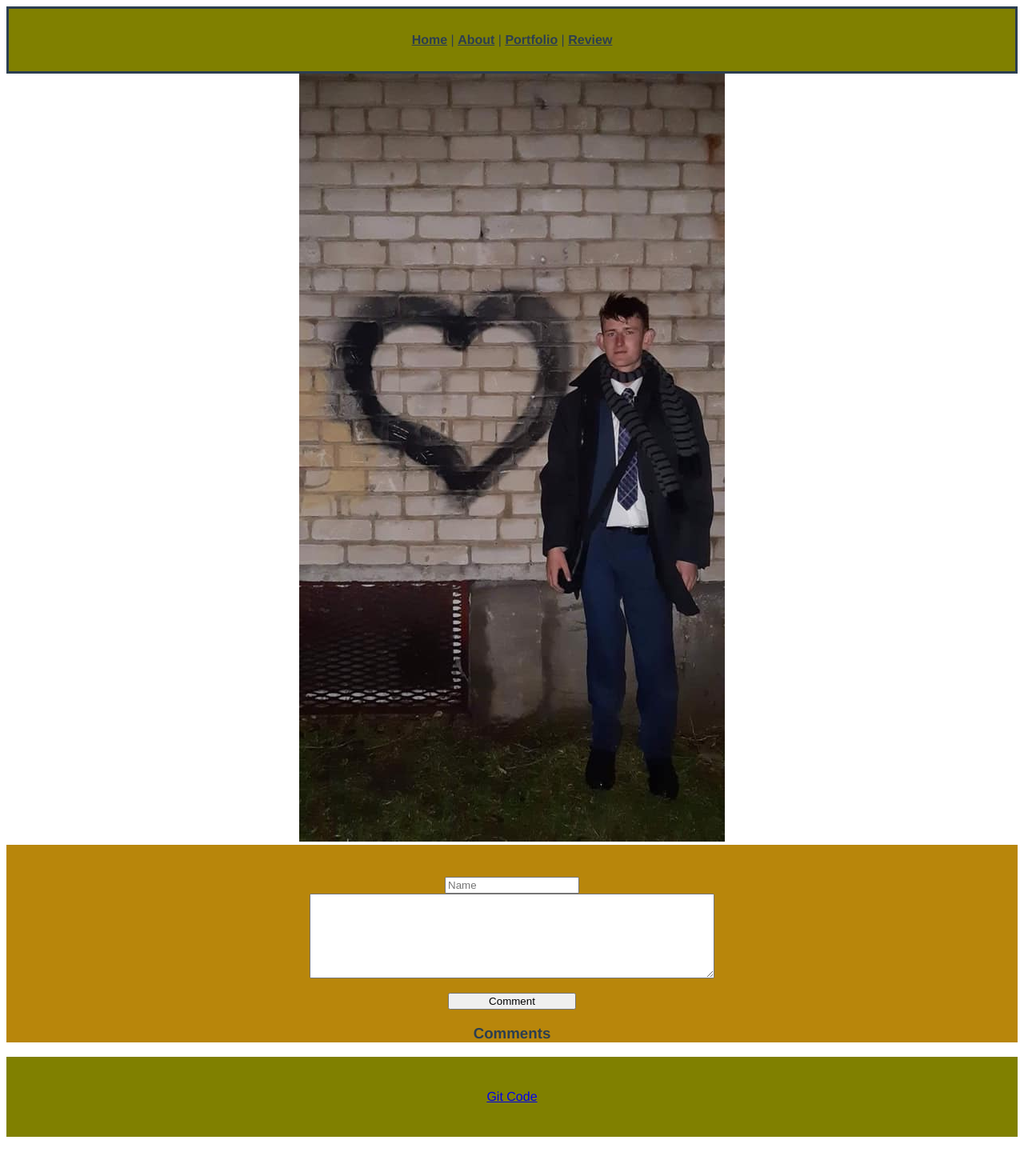
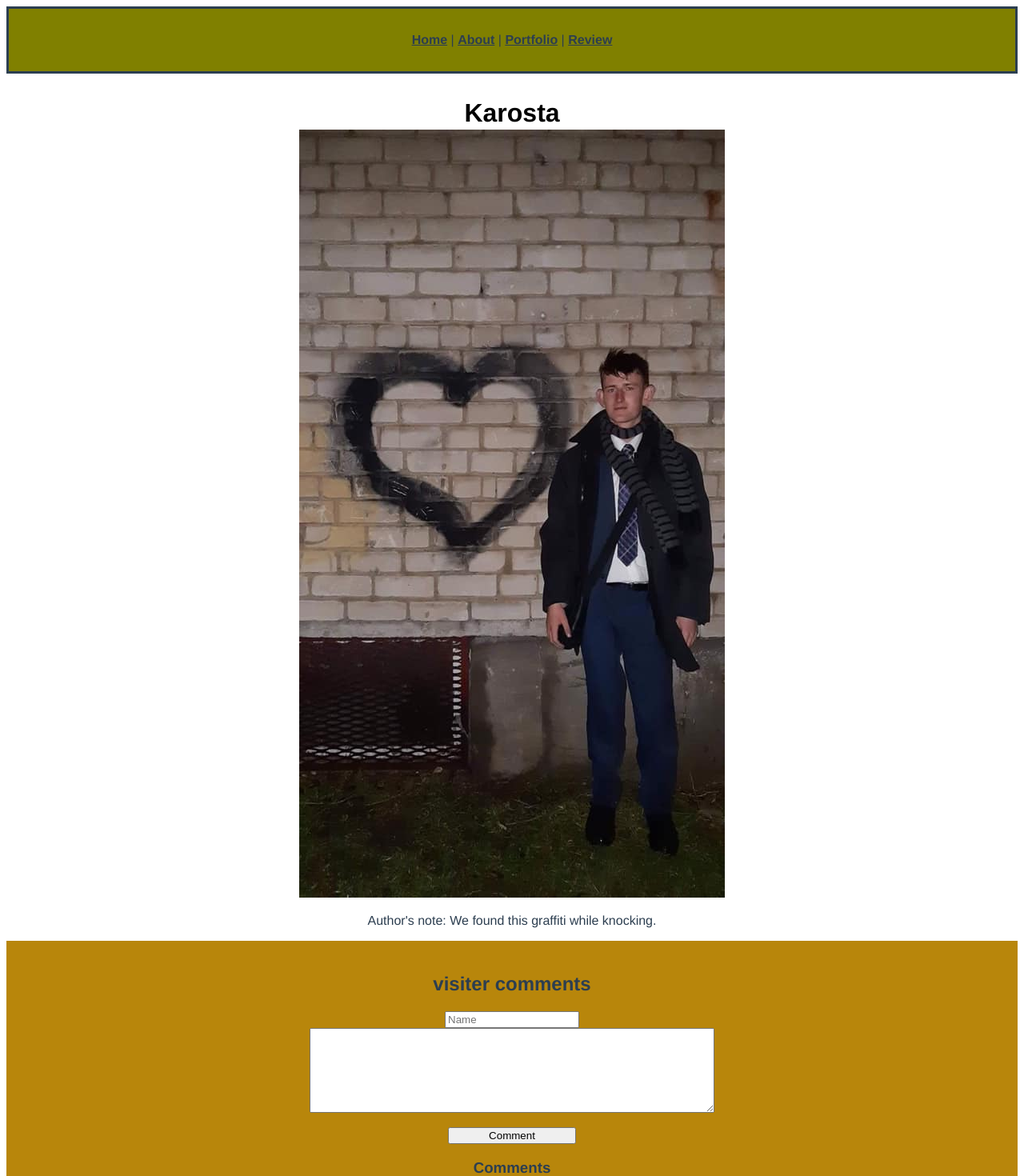
Before and after one commit to MichaelCh-svg/latvija, a Vue app: page /product/1 in a window 1280 px wide. Shown: the top 1470 px of the page at 80% size. Before the commit the page ends 1429 px from the top, so only its background shows below. Built offline with nearby package versions, Linux system fonts and the light colour scheme.

Commit message:
added functionality

```diff
--- a/src/images.js
+++ b/src/images.js
@@ -1,75 +1,99 @@
 let mock = [
     {
       id: 1,
-      name: "Liepaja",
+      name: "Karosta",
+      description: "We found this graffiti while knocking.",
       image: "lat1.jpg",
-      quantity: 0
+      quantity: 0,
+      comments: []
     },
     {
         id: 2,
-        name: "Liepaja",
+        name: "North Liepaja",
+        description: "This dead tree had some nice support and a well mown lawn around it.",
         image: "lat2.jpg",
-        quantity: 0
+        quantity: 0,
+        comments: []
       },
       {
         id: 3,
-        name: "Liepaja",
+        name: "Graveyard",
+        description: "This was a somewhat secluded location down a side street in a graveyard.",
         image: "lat3.jpg",
-        quantity: 0
+        quantity: 0,
+        comments: []
       },
       {
         id: 4,
-        name: "Liepaja",
+        name: "Circle-about",
+        description: "Well-decorated round about in city center.",
         image: "lat4.jpg",
-        quantity: 0
+        quantity: 0,
+        comments: []
       },
       {
         id: 5,
-        name: "Liepaja",
+        name: "Ocean-north",
+        description: "A bunch of rocks set out by the sea.",
         image: "lat5.jpg",
-        quantity: 0
+        quantity: 0,
+        comments: []
       },
       {
         id: 6,
-        name: "Liepaja",
+        name: "Ocean",
+        description: "The ocean by city center.",
         image: "lat6.jpg",
-        quantity: 0
+        quantity: 0,
+        comments: []
       },
       {
         id: 7,
-        name: "Liepaja",
+        name: "North Liepaja",
+        description: "A war ruin hidden in the northern part of the city.",
         image: "lat7.jpg",
-        quantity: 0
+        quantity: 0,
+        comments: []
       },
       {
         id: 8,
-        name: "Liepaja",
+        name: "River",
+        description: "The river in city center.",
         image: "lat8.jpg",
-        quantity: 0
+        quantity: 0,
+        comments: []
       },
       {
         id: 9,
-        name: "Liepaja",
+        name: "Bus stop",
+        description: "The bus stop in city center with an old tree.",
         image: "lat9.jpg",
-        quantity: 0
+        quantity: 0,
+        comments: []
       },
       {
         id: 10,
-        name: "Liepaja",
+        name: "Tram",
+        description: "The tram lines at night.",
         image: "lat10.jpg",
-        quantity: 0
+        quantity: 0,
+        comments: []
       },
       {
         id: 11,
-        name: "Liepaja",
+        name: "Karosta at night",
+        description: "A small part of Karosta a little further inland.",
         image: "lat11.jpg",
-        quantity: 0
+        quantity: 0,
+        comments: []
       },
       {
         id: 12,
-        name: "Liepaja",
+        name: "Riga, changing weather",
+        description: "Umbrellas work against the sun, too.",
         image: "lat12.jpg",
-        quantity: 0
+        quantity: 0,
+        comments: []
       },
       // {
       //   id: 13,
--- a/src/views/Product.vue
+++ b/src/views/Product.vue
@@ -1,22 +1,44 @@
 <template>
 <div>
+  <div class="info">
+            <h1>{{ product.name }}</h1>
+          </div>
   <div class="image">
     <img :src="'/images/'+product.image">
   </div>
+  <div class = "description">
+    <p>Author's note: {{product.description}}</p>
+     </div>
   <div class = 'comments'>
-          <form v-on:submit.prevent="addComment()">
+          <h2>visiter comments</h2>
+          <form v-on:submit.prevent="addComment(product)">
             <input v-model="addedName" placeholder="Name">
             <textarea v-model="addedComment"></textarea>
             <br />
             <button type="submit">Comment</button>
           </form>
           <h3>Comments</h3>
-          <div v-for="comment in this.comments" :key="comment.number">
+          <div v-for="comment in product.comments" :key="comment.number">
             <hr>
             <p>{{comment.text}}</p>
             <p><i>-- {{comment.author}}</i></p>
-          </div>
+            <form v-on:submit.prevent="settrue(comment)">
+            <button type="submit"> edit</button>
+            </form>
+            <form v-on:submit.prevent="del(comment)">
+            <button type="submit"> delete</button>
+            </form>
+            <div v-if='comment.editing===true'>
+              <form v-on:submit.prevent="edit(comment)">
+            <input v-model="comment.author">
+            <textarea v-model="comment.text"></textarea>
+            <br />
+            <button type="submit">Finish edit</button>
+          </form>
         </div>
+
+      </div>
+    </div>
 </div>
 </template>
 
@@ -42,15 +64,29 @@ export default {
     this.amount = this.amount.toFixed(2);
   },
   methods: {
-    addComment() {
+    addComment(product) {
         console.log("comment, method called");
-        this.comments.push({
+        product.comments.push({
           author: this.addedName,
           text: this.addedComment,
           number: this.number,
+          editing: false,
         });
         this.number += 1;
+        this.addedComment = '';
+        this.addedName = '';
       },
+      settrue(comment){
+        comment.editing = true;
+      },
+      edit(comment){
+        comment.editing=false;
+      },
+      del(comment) {
+        // let object = this.comments.reduce(erase=>erase.number=comment.number);
+        let index = this.product.comments.indexOf(comment);
+        this.product.comments.splice(index, 1);
+      }
 
   }
 }
@@ -60,9 +96,17 @@ export default {
 .comments{
   background-color:darkgoldenrod;
   padding-top: 20px;
+  padding-bottom: 20px;
 }
 .intro {
   font-style: italic;
+}
+.info {
+  /* background: #000000; */
+  color: #000;
+  padding: 10px 30px;
+  height: 40px;
+  margin-bottom:10px;
 }
 .products {
   display: flex;
--- a/src/views/Reviews.vue
+++ b/src/views/Reviews.vue
@@ -11,7 +11,7 @@
             <button type="submit">Comment</button>
           </form>
           <h3>Comments</h3>
-          <div v-for="comment in this.comments" :key="comment.number">
+          <div v-for="comment in this.$root.$data.comments" :key="comment.number">
             <hr>
             <p>{{comment.text}}</p>
             <p><i>-- {{comment.author}}</i></p>
@@ -23,8 +23,8 @@
             </form>
             <div v-if='comment.editing===true'>
               <form v-on:submit.prevent="edit(comment)">
-            <input v-model="editedName" placeholder="Name">
-            <textarea v-model="editedComment"></textarea>
+            <input v-model="comment.author">
+            <textarea v-model="comment.text"></textarea>
             <br />
             <button type="submit">Finish edit</button>
           </form>
@@ -33,13 +33,6 @@
         </div>
 
       </div>
-
-      <!-- <div class='footer'>
-        <div class='footer-item'>
-          code:
-          <a href="https://github.com/BYU-CS-260-Winter-2021/lab-1-photography-website-MichaelCh-svg.git"> git repository</a>
-        </div>
-      </div> -->
     </div>
 </template>
 
@@ -74,7 +67,7 @@ export default {
         // this.addedName = addedName;
         // this.addedComment = addedComment;
         console.log("comment, method called");
-        this.comments.push({
+        this.$root.$data.comments.push({
           author: this.addedName,
           text: this.addedComment,
           number: this.number,
@@ -87,17 +80,13 @@ export default {
       },
       del(comment) {
         // let object = this.comments.reduce(erase=>erase.number=comment.number);
-        let index = this.comments.indexOf(comment);
-        this.comments.splice(index, 1);
+        let index = this.$root.$data.comments.indexOf(comment);
+        this.$root.$data.comments.splice(index, 1);
       },
       settrue(comment){
         comment.editing = true;
       },
       edit(comment){
-        let index = this.comments.indexOf(comment);
-        // this.comments.index.text = comment.addedComment;
-        this.comments[index].text = this.editedComment;
-        this.comments[index].author = this.editedName;
         comment.editing=false;
         this.editedComment = '';
       }
```
